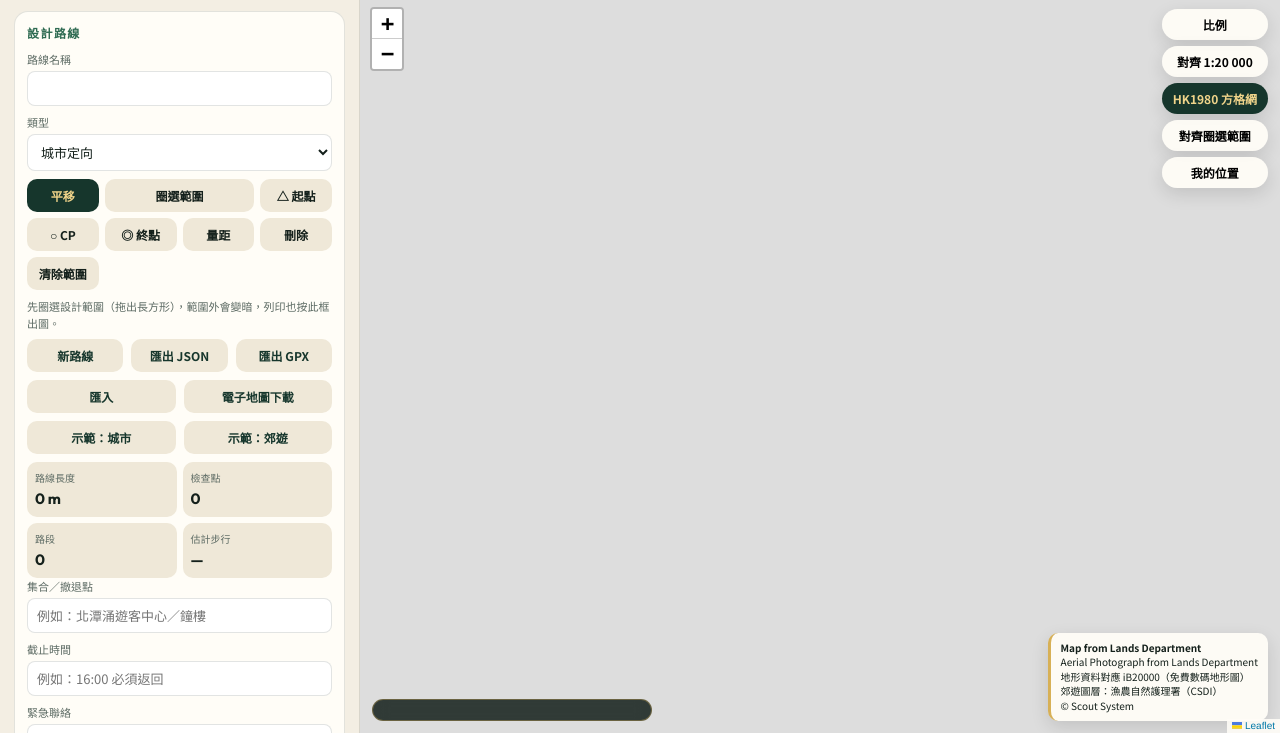
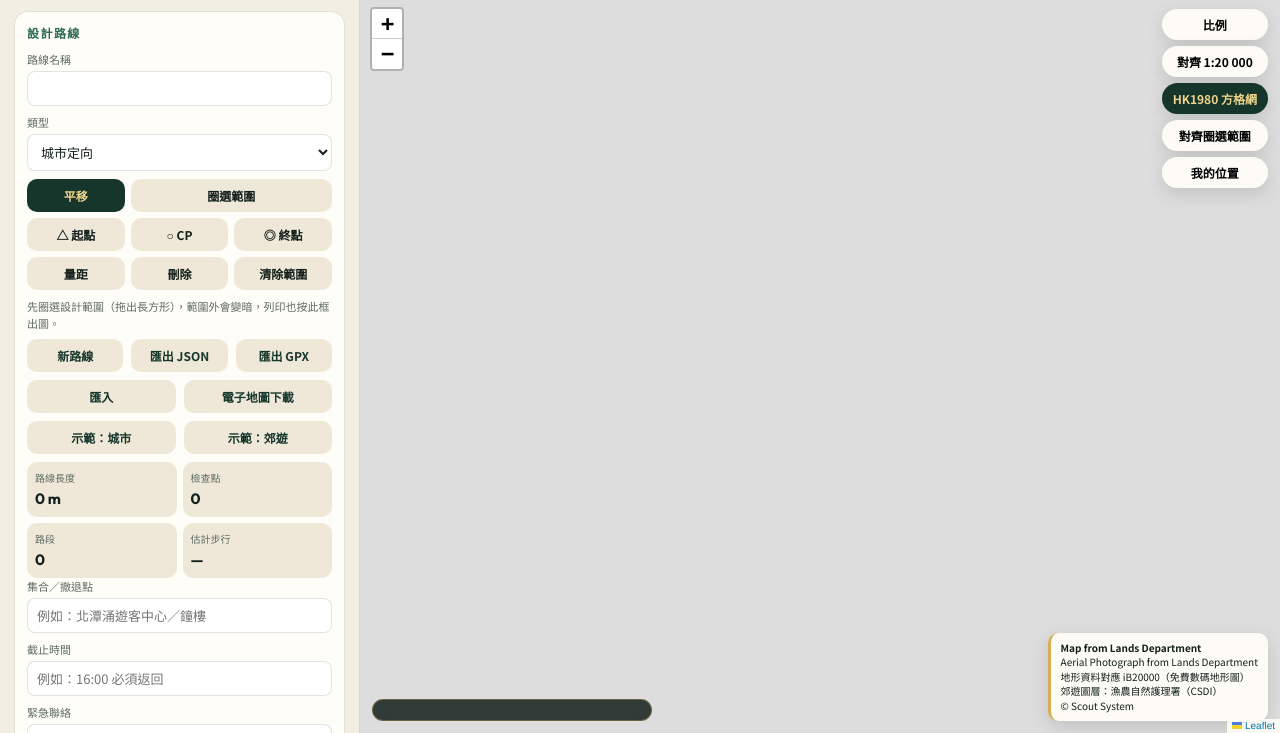
Before and after one commit to playerkousas-rgb/HKMAP, a plain HTML site: page index.html in a window 1280 px wide. Shown: the part 67-800 px from the top of the page. Drawn offline with nearby package versions, Linux system fonts and the light colour scheme; a script that the page names is missing.

```diff
--- a/css/app.css
+++ b/css/app.css
@@ -233,7 +233,7 @@ label.field textarea { min-height: 60px; resize: vertical; }
 
 .tools {
   display: grid;
-  grid-template-columns: repeat(4, 1fr);
+  grid-template-columns: repeat(3, 1fr);
   gap: 6px;
 }
 .tool[data-tool="frame"] { grid-column: span 2; }
```
Also changed, not shown: print.html (+1 -0 lines), vercel.json (added).
